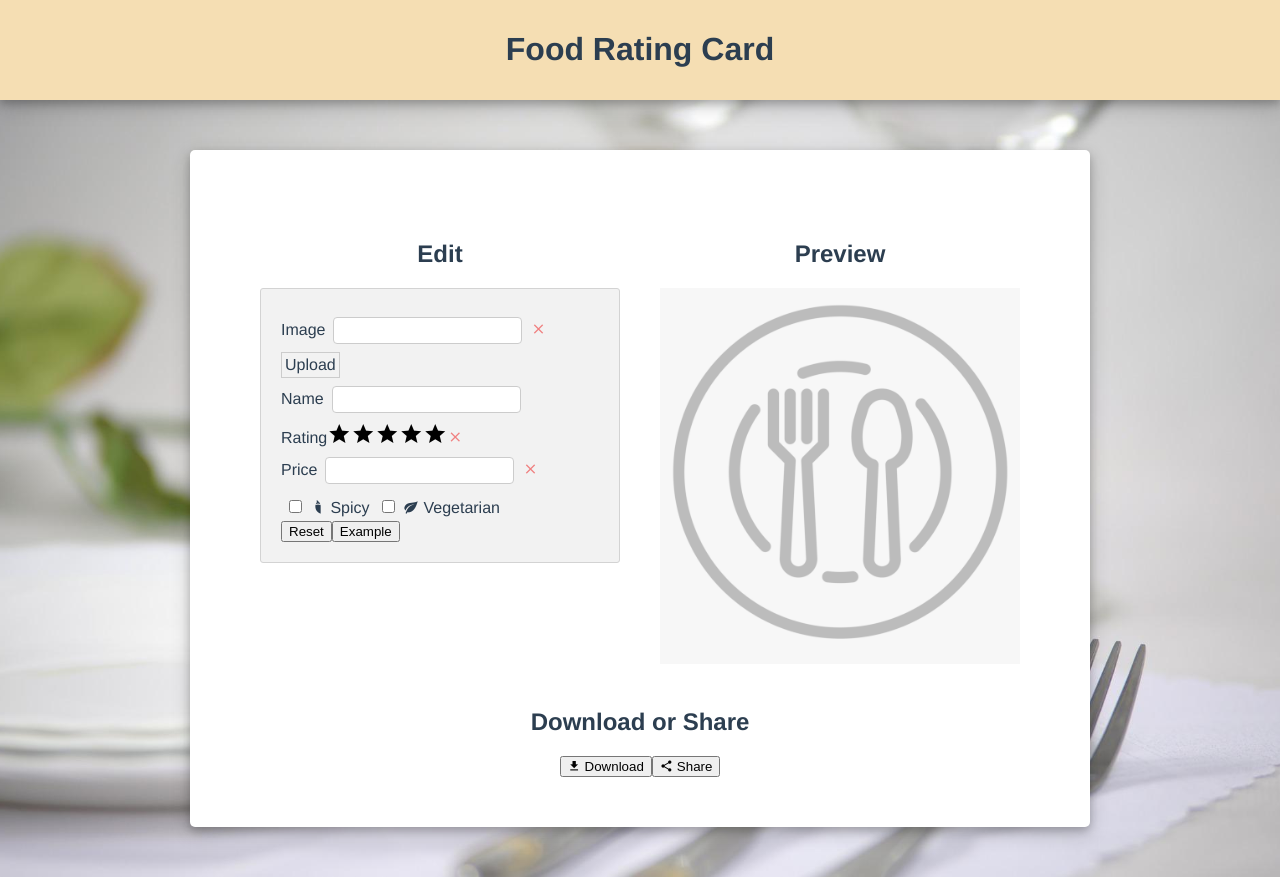
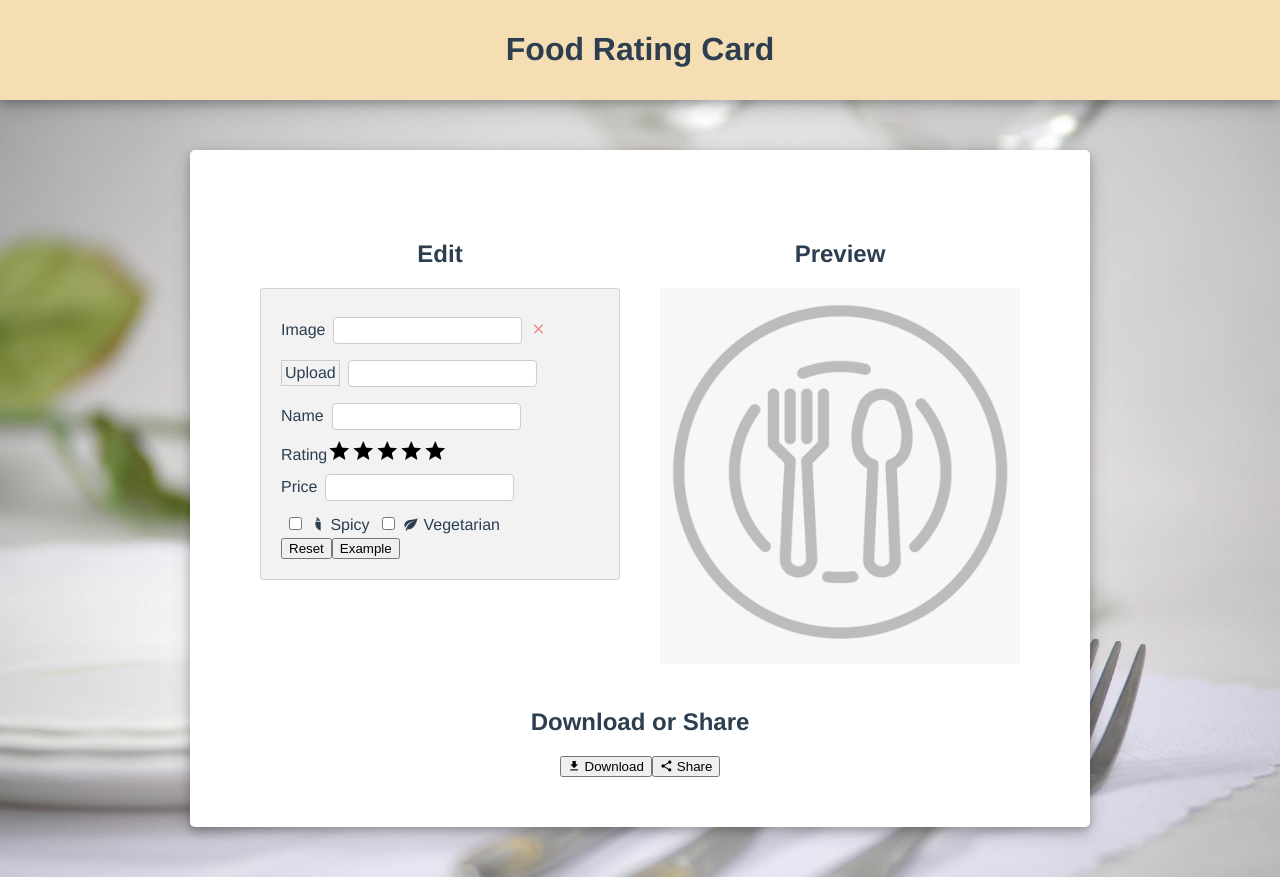
Before and after one commit to Alyssum-Studio/food-rating-card, a Vue app: page / in a window 1280 px wide. Built offline with nearby package versions, Linux system fonts and the light colour scheme.

Commit message:
Update form fields.

```diff
--- a/src/components/FoodRatingForm.vue
+++ b/src/components/FoodRatingForm.vue
@@ -6,6 +6,7 @@
       <span class="mdi mdi-close clear-button" @click="clearField('imageLink')"></span>
       <label class="file-label" for="upload-image-input">Upload</label>
       <input id="upload-image-input" class="file-input" type="file" accept="image/*" @input="uploadImage">
+      <input id="image-link-input" type="url" v-model="formData.imageLink">
     </div>
     <div>
       <label for="name-input">Name</label>
@@ -19,12 +20,10 @@
             :style="{color: formData.rating >= i ? 'darkorange': 'black'}"
             @click="formData.rating = i"
       ></span>
-      <span class="mdi mdi-close clear-button" @click="clearField('rating')"></span>
     </div>
     <div>
       <label for="price-input">Price</label>
       <input id="price-input" type="number" v-model.number="formData.price" min="0">
-      <span class="mdi mdi-close clear-button" @click="clearField('price')"></span>
     </div>
     <div>
       <input id="spicy-checkbox" type="checkbox" v-model="formData.spicy">
@@ -63,10 +62,6 @@ export default {
     async uploadImage(event) {
       const imageFile = event.target.files[0]
       this.formData.imageLink = await imgur.uploadImage(imageFile)
-      this.$emit('update:modelValue', this.formData)
-    },
-    clearField(fieldName) {
-      this.formData[fieldName] = undefined
       this.$emit('update:modelValue', this.formData)
     },
     reset() {
```
